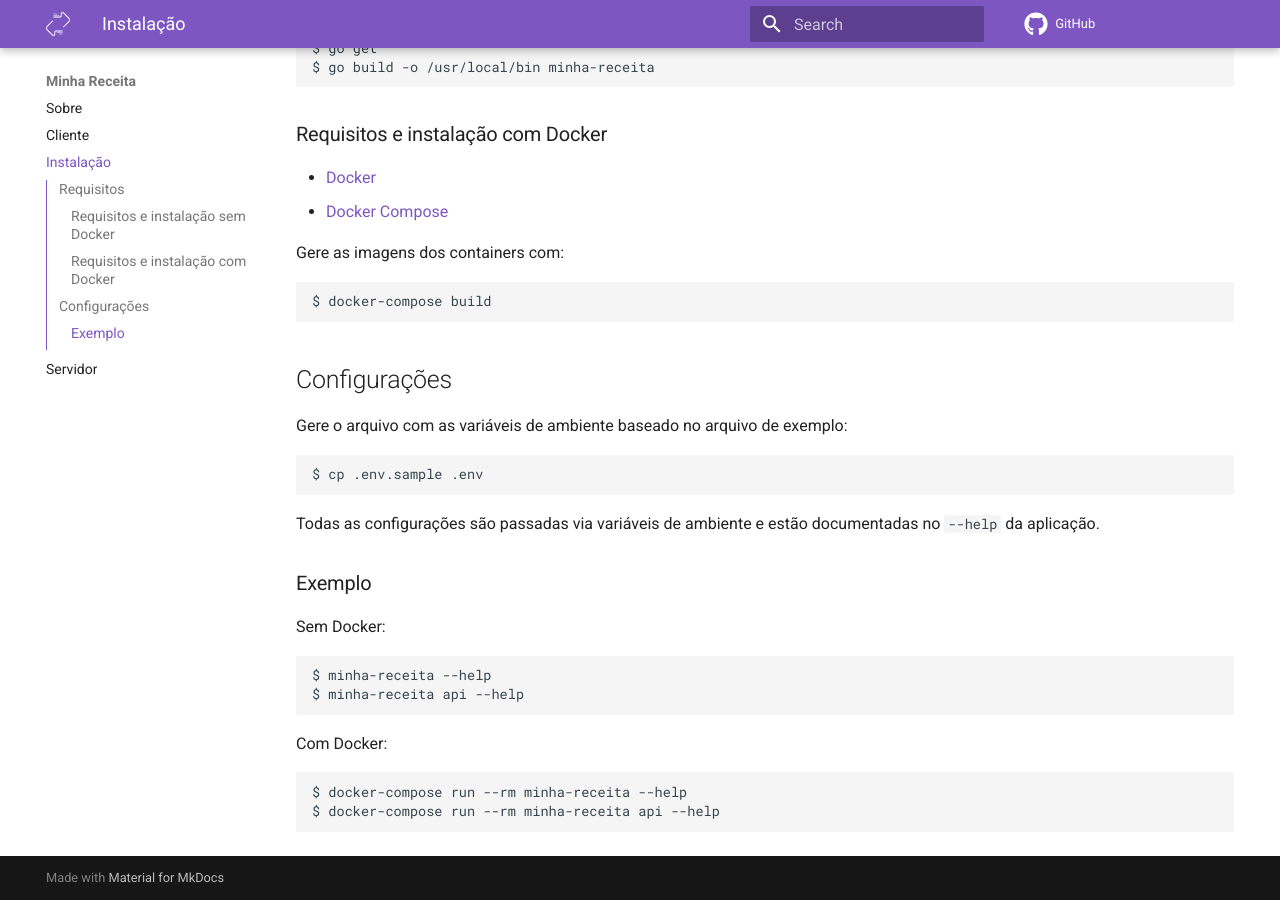
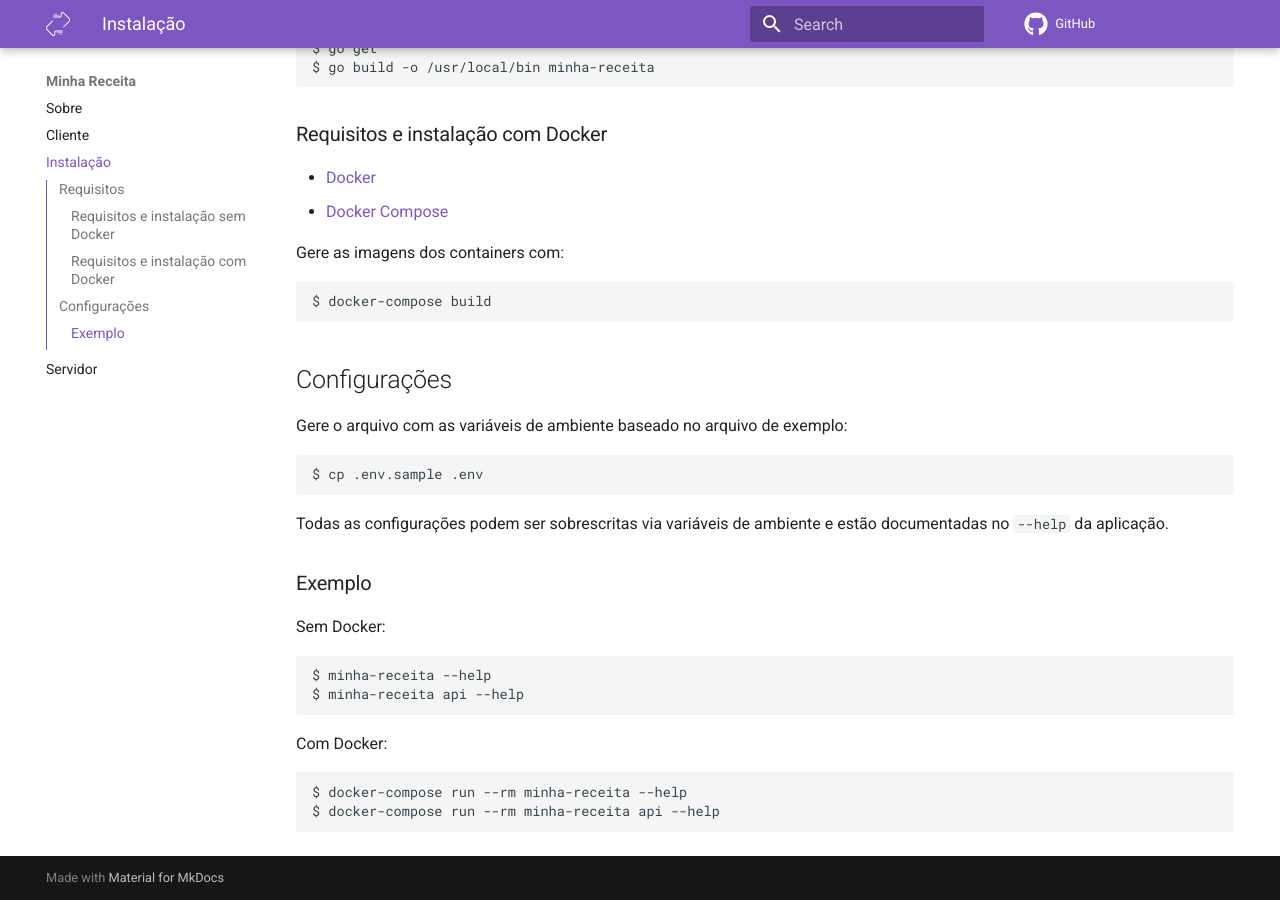
Before and after one commit to cuducos/minha-receita, an MkDocs documentation site: the page built from docs/instalacao.md, in a window 1280 px wide and 900 px high, scrolled down 666 px. Built offline with MkDocs 1.6.1 and Material for MkDocs 9.7.7, drawn with Linux system fonts in a browser that asks for light colours; comment, search, counter and statistics services are not loaded.

Commit message:
docs: Enhance line about environment variables usage

````diff
--- a/docs/instalacao.md
+++ b/docs/instalacao.md
@@ -43,7 +43,8 @@ Gere o arquivo com as variáveis de ambiente baseado no arquivo de exemplo:
 $ cp .env.sample .env
 ```
 
-Todas as configurações são passadas via variáveis de ambiente e estão documentadas no `--help` da aplicação.
+Todas as configurações podem ser sobrescritas via variáveis de ambiente e estão documentadas no `--help` da aplicação.
+
 
 ### Exemplo
 
````
